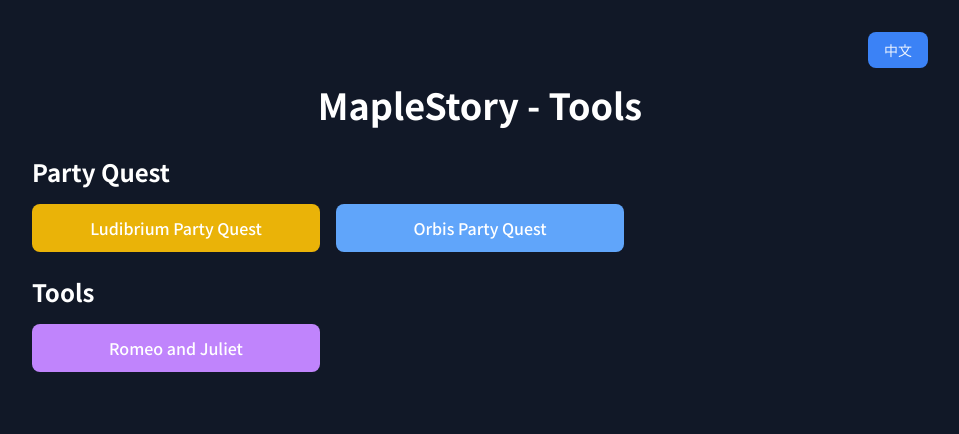
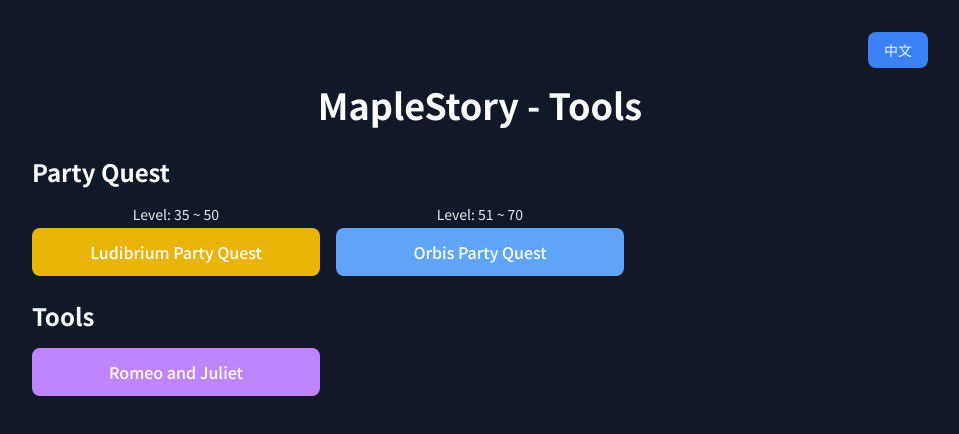
Before and after one commit to Heartkage/ms-tools, a Next.js app: page / in a window 1280 px wide. Shown: the top 434 px of the page, without its empty margins (160-1119 px from the left). Built offline with nearby package versions, Linux system fonts and the light colour scheme.

Commit message:
feature: add level requirement on navigation buttons

```diff
--- a/components/Navigation.tsx
+++ b/components/Navigation.tsx
@@ -14,15 +14,21 @@
         <div className="space-y-4">
           <h2 className="text-2xl font-semibold text-white">{t('navigation.partyQuest.title')}</h2>
           <div className="grid grid-cols-1 md:grid-cols-3 gap-4">
+            <div className="flex flex-col items-center">
+              <span className="text-altText-primary text-sm text-bold mb-1">{t('navigation.partyQuest.ludibriumLevel')}</span>
               <Link href="/party-quest/ludibrium"
-              className="bg-yellow-500 hover:bg-yellow-600 text-white font-medium py-3 px-4 rounded-lg text-center transition-colors">
+                className="bg-yellow-500 hover:bg-yellow-600 text-white font-medium py-3 px-4 rounded-lg text-center transition-colors w-full">
                 {t('navigation.partyQuest.ludibrium')}
               </Link>
+            </div>
 
+            <div className="flex flex-col items-center">
+              <span className="text-altText-primary text-sm text-bold mb-1">{t('navigation.partyQuest.orbisLevel')}</span>
               <Link href="/party-quest/orbis"
-              className="bg-blue-400 hover:bg-blue-500 text-white font-medium py-3 px-4 rounded-lg text-center transition-colors">
+                className="bg-blue-400 hover:bg-blue-500 text-white font-medium py-3 px-4 rounded-lg text-center transition-colors w-full">
                 {t('navigation.partyQuest.orbis')}
               </Link>
+            </div>
           </div>
         </div>
 
--- a/messages/en.json
+++ b/messages/en.json
@@ -5,7 +5,9 @@
       "title": "Party Quest",
       "kerning": "Kerning Party Quest",
       "ludibrium": "Ludibrium Party Quest",
-      "orbis": "Orbis Party Quest"
+      "ludibriumLevel": "Level: 35 ~ 50",
+      "orbis": "Orbis Party Quest",
+      "orbisLevel": "Level: 51 ~ 70"
     },
     "scroll": {
       "title": "Scroll",
--- a/messages/zh.json
+++ b/messages/zh.json
@@ -5,7 +5,9 @@
       "title": "組隊任務",
       "kerning": "墮落城市組隊任務",
       "ludibrium": "玩具城組隊任務",
-      "orbis": "天空之城組隊任務"
+      "ludibriumLevel": "等級需求：35 ~ 50",
+      "orbis": "天空之城組隊任務",
+      "orbisLevel": "等級需求：51 ~ 70"
     },
     "scroll": {
       "title": "卷軸",
```
Lines whose indentation alone changed are shown as unchanged.
